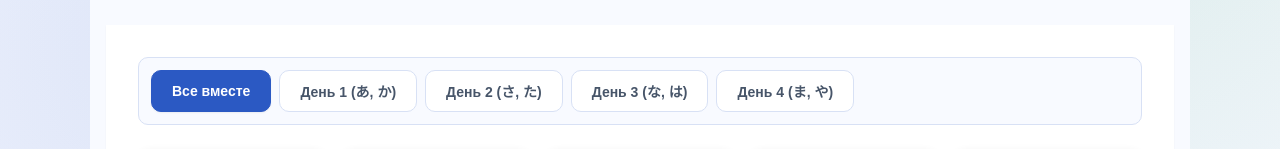
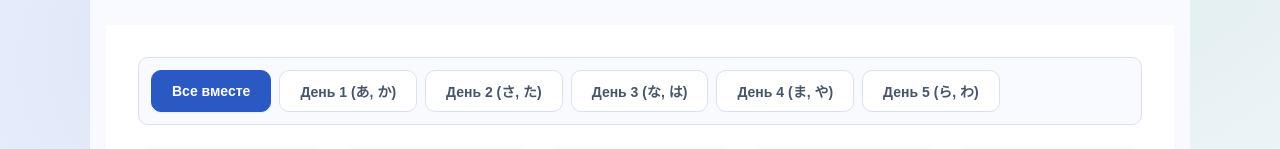
Before and after one commit to MikyViz/moosebroLab, a Vue app: page /japanese in a window 1280 px wide. Shown: the part 155-304 px from the top of the page. Built offline with nearby package versions, Linux system fonts and the light colour scheme.

Commit message:
добавлены кнопки для выбора дня 5 в фильтрах хираганы, радикалов и грамматики

```diff
--- a/src/views/JapaneseView.vue
+++ b/src/views/JapaneseView.vue
@@ -4,8 +4,8 @@ import { grammarData } from '../data/grammarData'
 import { hiragana, radicals } from '../data/japaneseData'
 
 type TabKey = 'hiragana' | 'radicals' | 'grammar' | 'quiz'
-type DayFilter = 'all' | 'day1' | 'day2' | 'day3' | 'day4'
-type GrammarDay = 'day2' | 'day3' | 'day4'
+type DayFilter = 'all' | 'day1' | 'day2' | 'day3' | 'day4' | 'day5'
+type GrammarDay = 'day2' | 'day3' | 'day4' | 'day5'
 
 type QuizItem = {
   ch: string
@@ -236,6 +236,7 @@ resetQuiz()
         <button class="filter-btn study-tab" :class="{ active: hiraganaFilter === 'day2' }" @click="hiraganaFilter = 'day2'">День 2 (さ, た)</button>
         <button class="filter-btn study-tab" :class="{ active: hiraganaFilter === 'day3' }" @click="hiraganaFilter = 'day3'">День 3 (な, は)</button>
         <button class="filter-btn study-tab" :class="{ active: hiraganaFilter === 'day4' }" @click="hiraganaFilter = 'day4'">День 4 (ま, や)</button>
+        <button class="filter-btn study-tab" :class="{ active: hiraganaFilter === 'day5' }" @click="hiraganaFilter = 'day5'">День 5 (ら, わ)</button>
       </div>
 
       <div class="card-grid">
@@ -254,6 +255,7 @@ resetQuiz()
         <button class="filter-btn study-tab" :class="{ active: radicalsFilter === 'day2' }" @click="radicalsFilter = 'day2'">День 2 (火–小)</button>
         <button class="filter-btn study-tab" :class="{ active: radicalsFilter === 'day3' }" @click="radicalsFilter = 'day3'">День 3 (月–女)</button>
         <button class="filter-btn study-tab" :class="{ active: radicalsFilter === 'day4' }" @click="radicalsFilter = 'day4'">День 4 (心–子)</button>
+        <button class="filter-btn study-tab" :class="{ active: radicalsFilter === 'day5' }" @click="radicalsFilter = 'day5'">День 5 (田–竹)</button>
       </div>
 
       <div class="card-grid">
@@ -272,6 +274,7 @@ resetQuiz()
         <button class="filter-btn study-tab" :class="{ active: grammarDay === 'day2' }" @click="grammarDay = 'day2'">День 2</button>
         <button class="filter-btn study-tab" :class="{ active: grammarDay === 'day3' }" @click="grammarDay = 'day3'">День 3</button>
         <button class="filter-btn study-tab" :class="{ active: grammarDay === 'day4' }" @click="grammarDay = 'day4'">День 4</button>
+        <button class="filter-btn study-tab" :class="{ active: grammarDay === 'day5' }" @click="grammarDay = 'day5'">День 5</button>
       </div>
 
       <div id="grammar-content">
@@ -306,6 +309,7 @@ resetQuiz()
         <button class="filter-btn study-tab" :class="{ active: quizFilter === 'day2' }" @click="setQuizFilter('day2')">День 2</button>
         <button class="filter-btn study-tab" :class="{ active: quizFilter === 'day3' }" @click="setQuizFilter('day3')">День 3</button>
         <button class="filter-btn study-tab" :class="{ active: quizFilter === 'day4' }" @click="setQuizFilter('day4')">День 4</button>
+        <button class="filter-btn study-tab" :class="{ active: quizFilter === 'day5' }" @click="setQuizFilter('day5')">День 5</button>
       </div>
 
       <div class="quiz-container">
```
